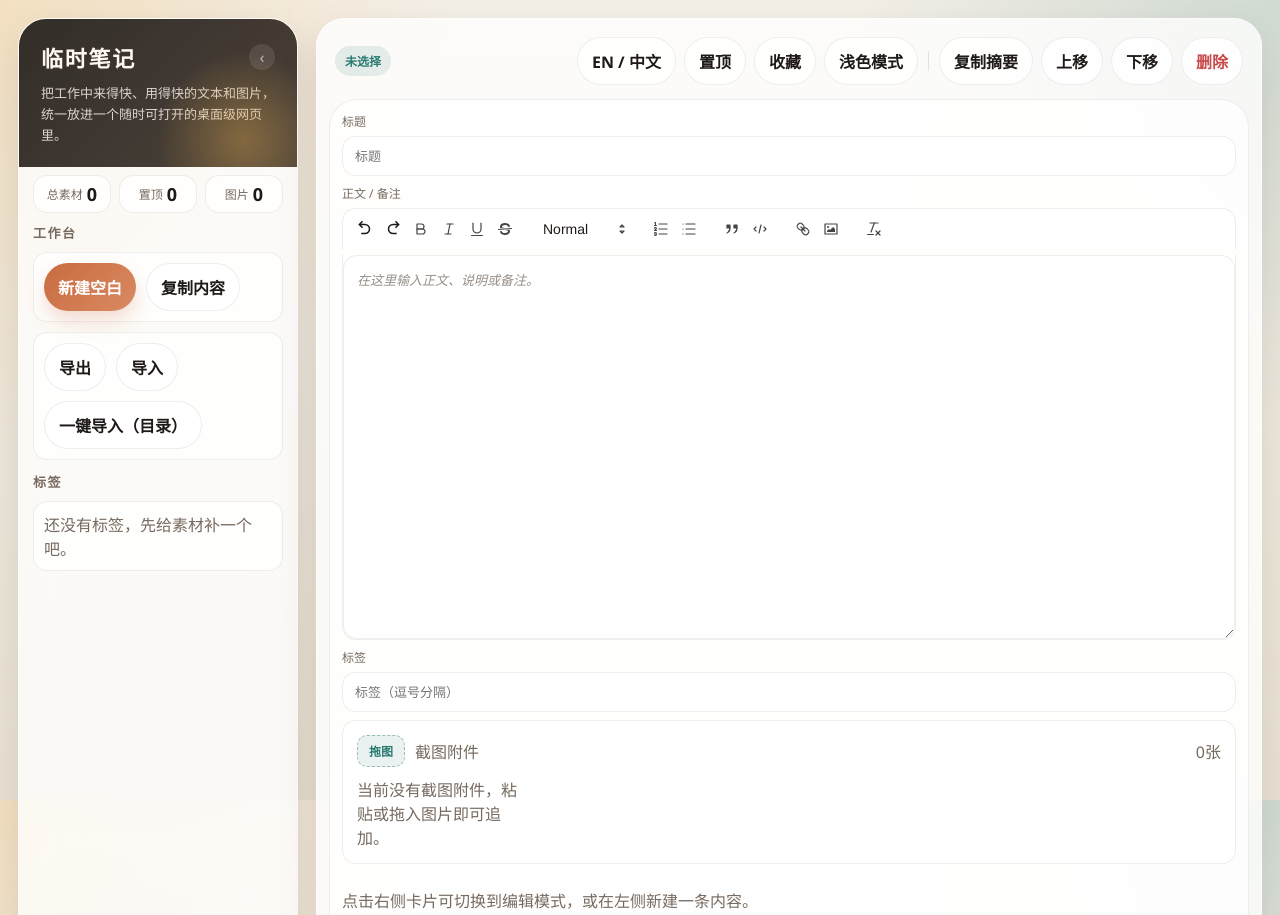
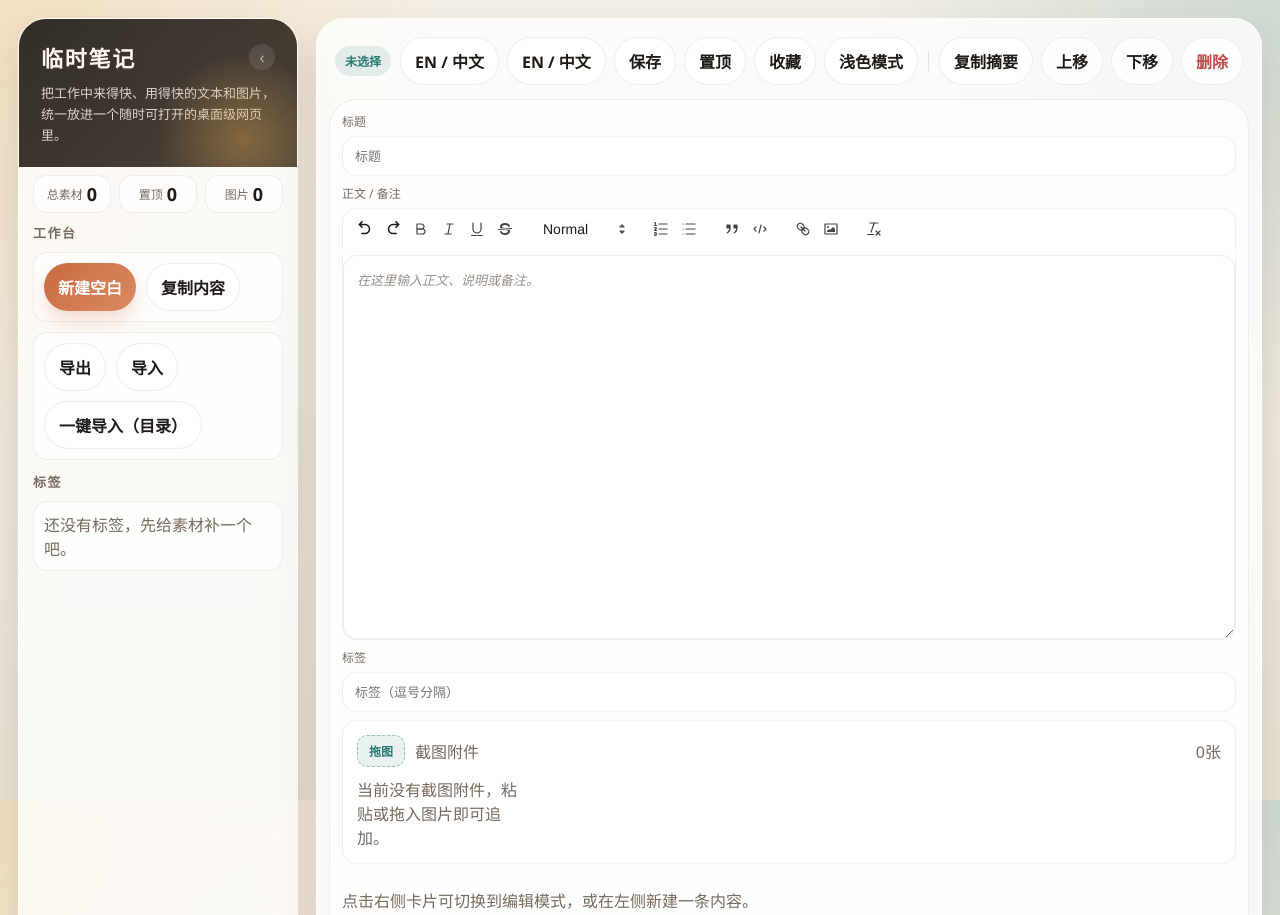
Before and after one commit to OrmondZhao/temp-note, a website: page public/index.html in a window 1280 px wide. Shown: the top 915 px of the page. Drawn offline with nearby package versions, Linux system fonts and the light colour scheme.

Commit message:
fix: restore missing save-note button in zh index.html

```diff
--- a/public/index.html
+++ b/public/index.html
@@ -57,6 +57,8 @@
           </div>
           <div class="toolbar">
             <button class="ghost-btn" id="lang-toggle" type="button" title="切换语言 / Switch Language" data-i18n="lang-switch">EN / 中文</button>
+            <button class="ghost-btn" id="lang-toggle" type="button" title="切换语言 / Switch Language" data-i18n="lang-switch">EN / 中文</button>
+            <button class="ghost-btn" id="save-note" type="button" data-i18n="btn-save">保存</button>
             <button class="ghost-btn" id="toggle-pin" type="button" data-i18n="btn-pin">置顶</button>
             <button class="ghost-btn" id="toggle-favorite" type="button" data-i18n="btn-favorite">收藏</button>
             <button class="ghost-btn" id="toggle-theme" type="button" data-i18n="btn-theme-dark">暗黑模式</button>
```
Also changed, not shown: .codewhale/instructions.md (added).
